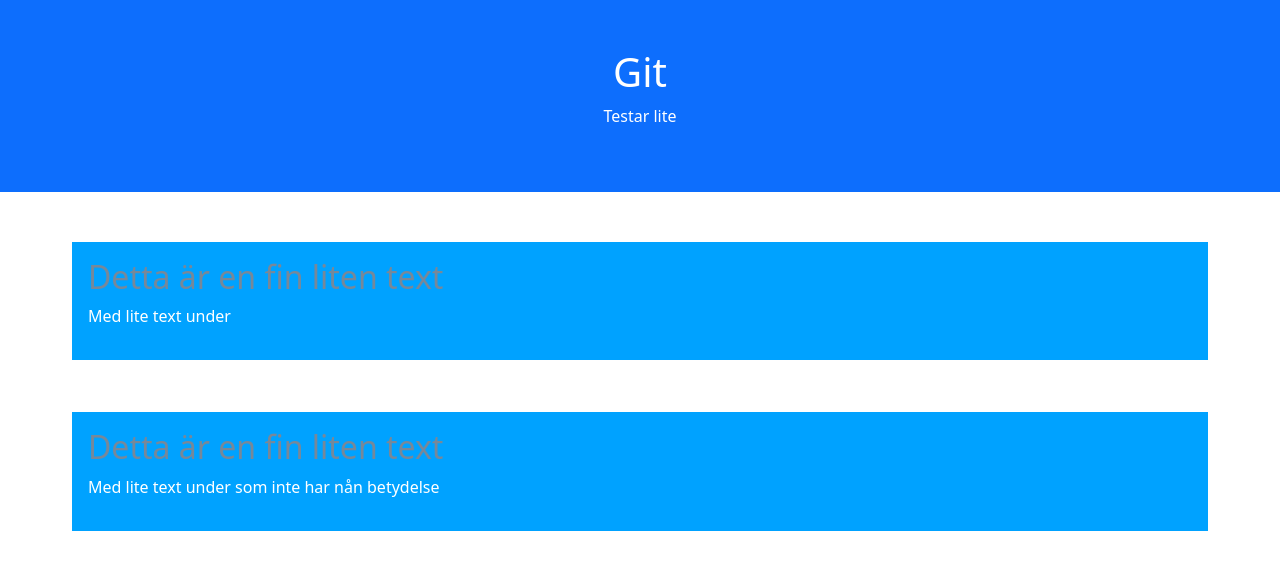
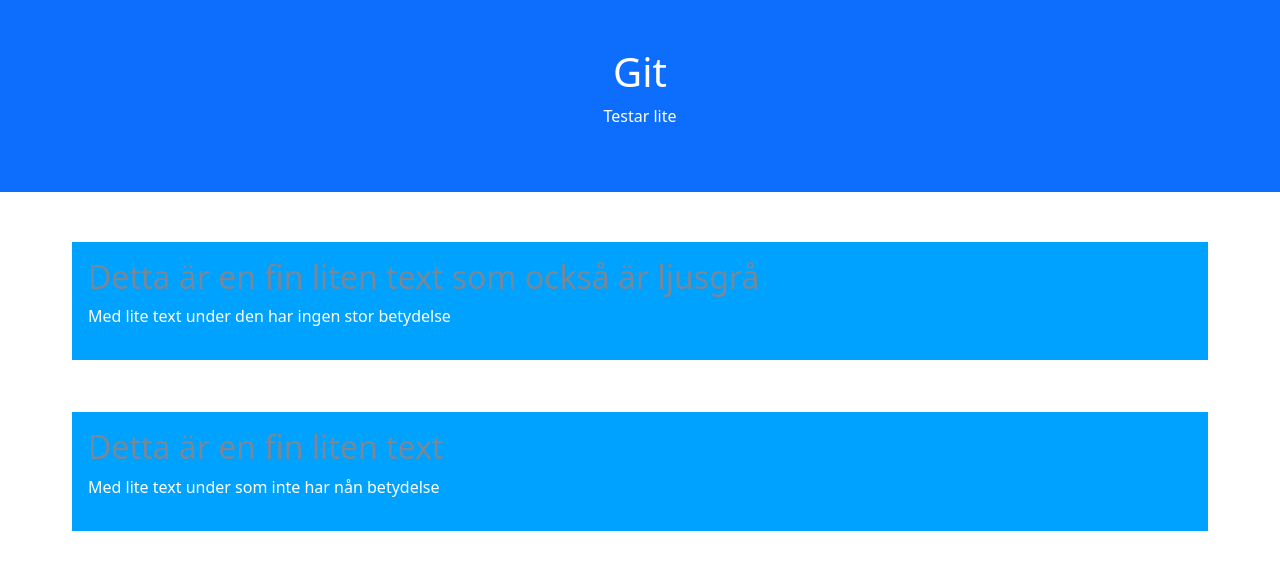
Before and after one commit to CarolinaFromm/CarolinaFromm.github.io, a plain HTML site: page index.html in a window 1280 px wide. Drawn offline with nearby package versions, Linux system fonts and the light colour scheme.

Commit message:
Testar branch

```diff
--- a/index.html
+++ b/index.html
@@ -26,8 +26,8 @@
 <div class="container">
     <div class="row">
         <div class="col mt-5">
-            <h2 style="color: lightslategray;">Detta är en fin liten text</h2>
-            <p>Med lite text under</p>
+            <h2 style="color: lightslategray;">Detta är en fin liten text som också är ljusgrå</h2>
+            <p>Med lite text under den har ingen stor betydelse</p>
         </div>
     </div>
     <div class="row">
```
